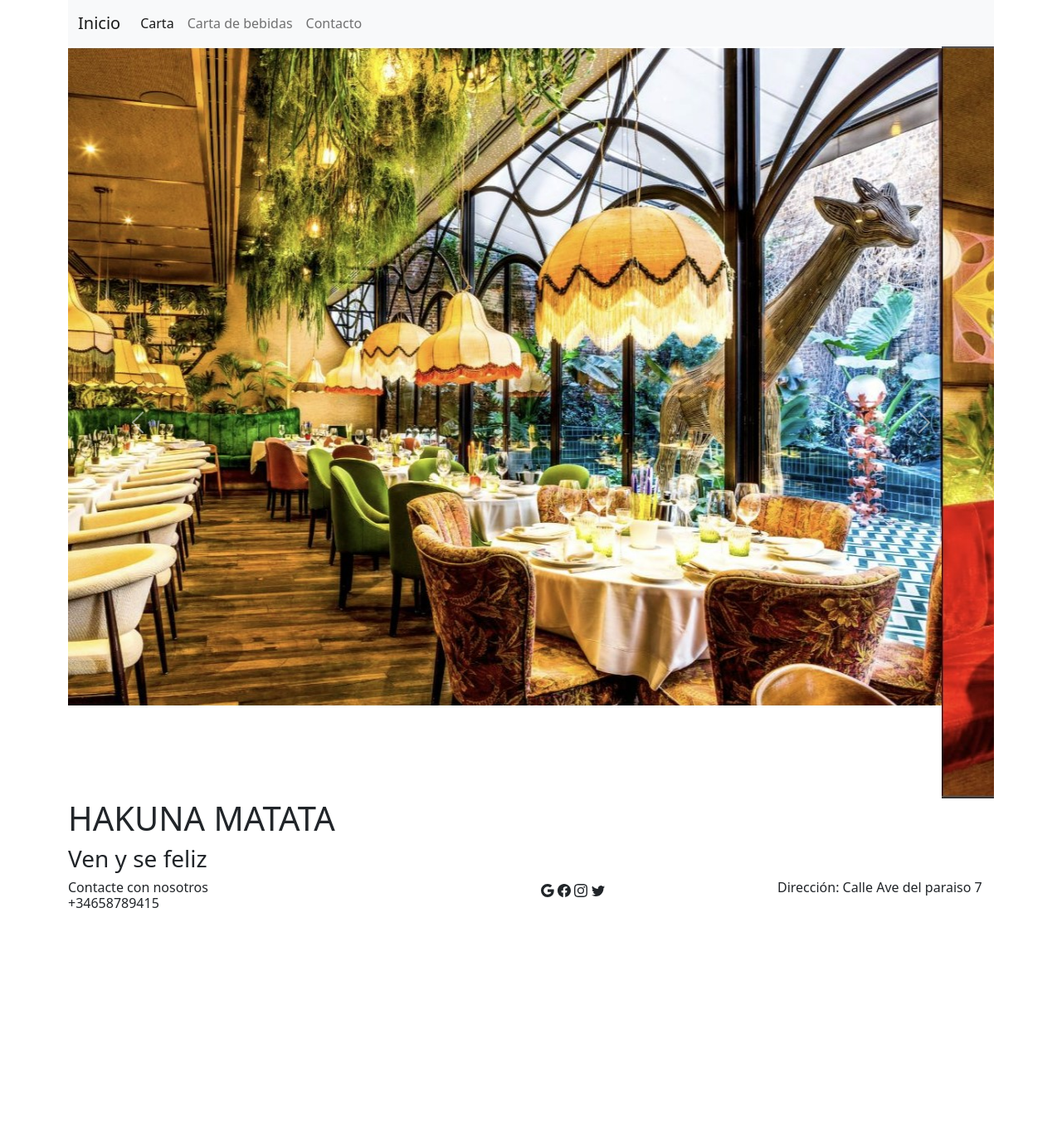
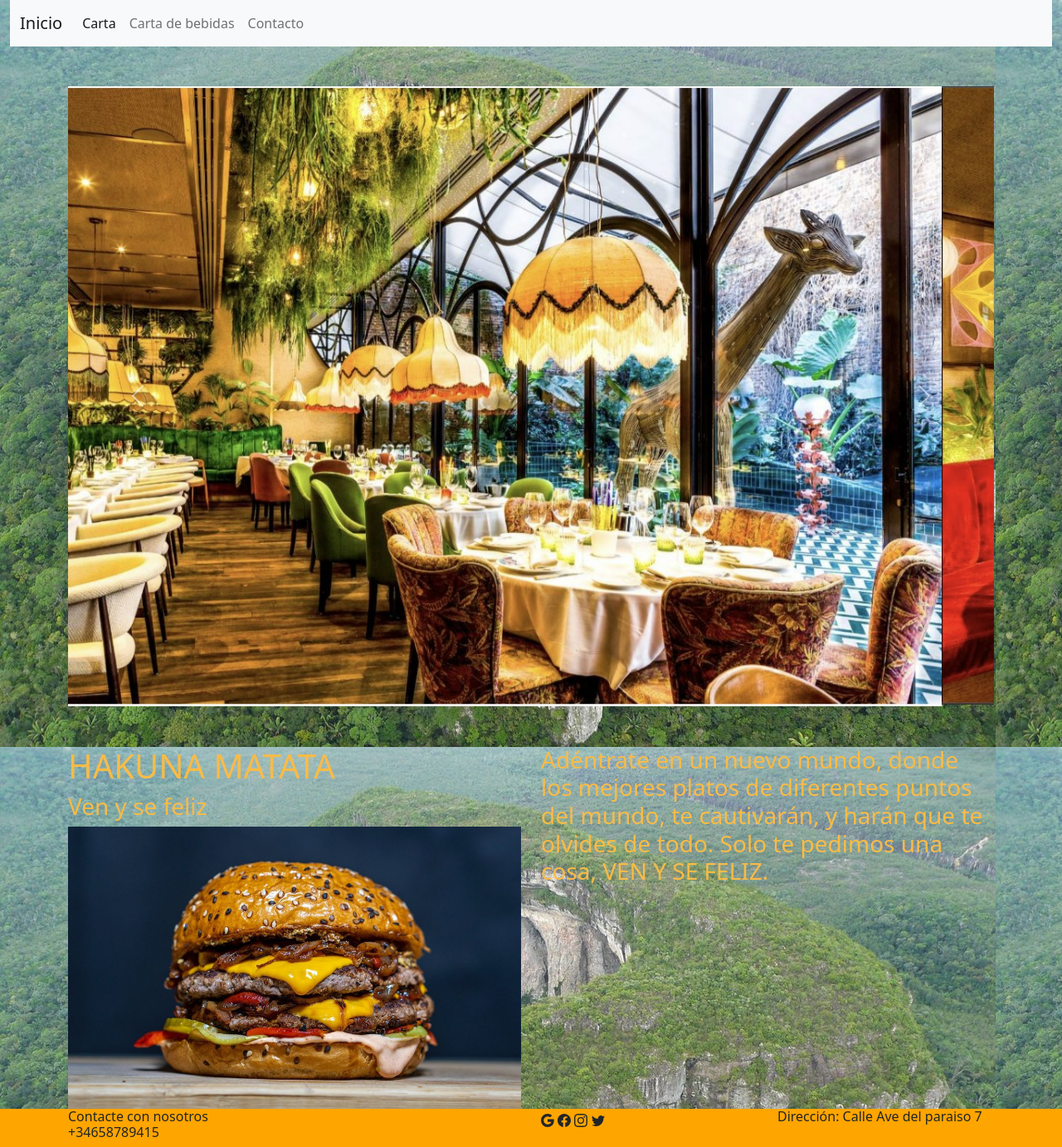
Before and after one commit to Naxete7/cartabar-fsd, a plain HTML site: page home.html in a window 1280 px wide. Shown: the whole page at 83% size. Before the commit the page ends 1106 px from the top, so only its background shows below. Drawn offline with nearby package versions, Linux system fonts and the light colour scheme.

Commit message:
pagina inicio muy avanzada

```diff
--- a/css/style.css
+++ b/css/style.css
@@ -1,7 +1,11 @@
-.nav {
+#footer {
     background-color: orange;
 }
 
-.contact {
-    font-size: 1em;
+body {
+    background-image: url(../img/SELVA-5.jpg);
 }
+
+.texto {
+    color: rgb(249, 187, 71);
+}
--- a/home.html
+++ b/home.html
@@ -14,11 +14,11 @@
 
 <body>
     <div id="header">
-        <div class="container ">
+        <div class="container-fluid">
             <div class="row">
                 <div class="col-12">
-                    <nav class="navbar navbar-expand-lg bg-light nav">
-                        <div class="container-fluid">
+                    <nav class="navbar navbar-expand-sm bg-light ">
+                        <div class="container-fluid text-break">
                             <a class="navbar-brand" href="#">Inicio</a>
                             <button class="navbar-toggler" type="button" data-bs-toggle="collapse" data-bs-target="#navbarNav" aria-controls="navbarNav" aria-expanded="false" aria-label="Toggle navigation">
                         <span class="navbar-toggler-icon"></span>
@@ -46,17 +46,17 @@
     <div id="mainsup">
         <div class="container">
             <div class="row">
-                <div class="col-12 align-content-center">
+                <div class="col-12 justify-content-center carrusel">
                     <div id="carouselExampleControls" class="carousel slide" data-bs-ride="carousel">
-                        <div class="carousel-inner">
+                        <div class="carousel-inner m-lg-5 mx-xl-auto">
                             <div class="carousel-item active">
-                                <img src="./img/restaurante.jpg" class="d-block w-70" alt="...">
+                                <img src="./img/restaurante.jpg" class="d-block w-100 h-75" alt="...">
                             </div>
                             <div class="carousel-item">
-                                <img src="./img/restaurante2.jpg" class="d-block w-70" alt="...">
+                                <img src="./img/restaurante2.jpg" class="d-block w-100 h-75" alt="...">
                             </div>
                             <div class="carousel-item">
-                                <img src="./img/restaurante4.jpg" class="d-block w-70" alt="...">
+                                <img src="./img/restaurante4.jpg" class="d-block w-100 h-75" alt="...">
                             </div>
                         </div>
                         <button class="carousel-control-prev" type="button" data-bs-target="#carouselExampleControls" data-bs-slide="prev">
@@ -74,13 +74,15 @@
     </div>
     <div id="maininf">
         <div class="container">
-            <div class="row text-break">
+            <div class="row text-break d-flex texto">
                 <div class="col text-sm-start">
                     <h1>HAKUNA MATATA</h1>
                     <h3>Ven y se feliz</h3>
+                    <img src="./img/dia-de-la-hamburguesa-donde-1.jpg" class="img-fluid comida" alt="hamburguesa">
                 </div>
                 <div class="col">
-                    <h3></h3>
+                    <h3>Adéntrate en un nuevo mundo, donde los mejores platos de diferentes puntos del mundo, te cautivarán, y harán que te olvides de todo. Solo te pedimos una cosa, VEN Y SE FELIZ.
+                    </h3>
                 </div>
             </div>
 
```
Also changed, not shown: img/SELVA-2.jpg (added), img/SELVA-5.jpg (added), img/amazonas-1140x600.jpg (added), img/dia-de-la-hamburguesa-donde-1.jpg (added), img/florencia-caqueta.jpg (added).
